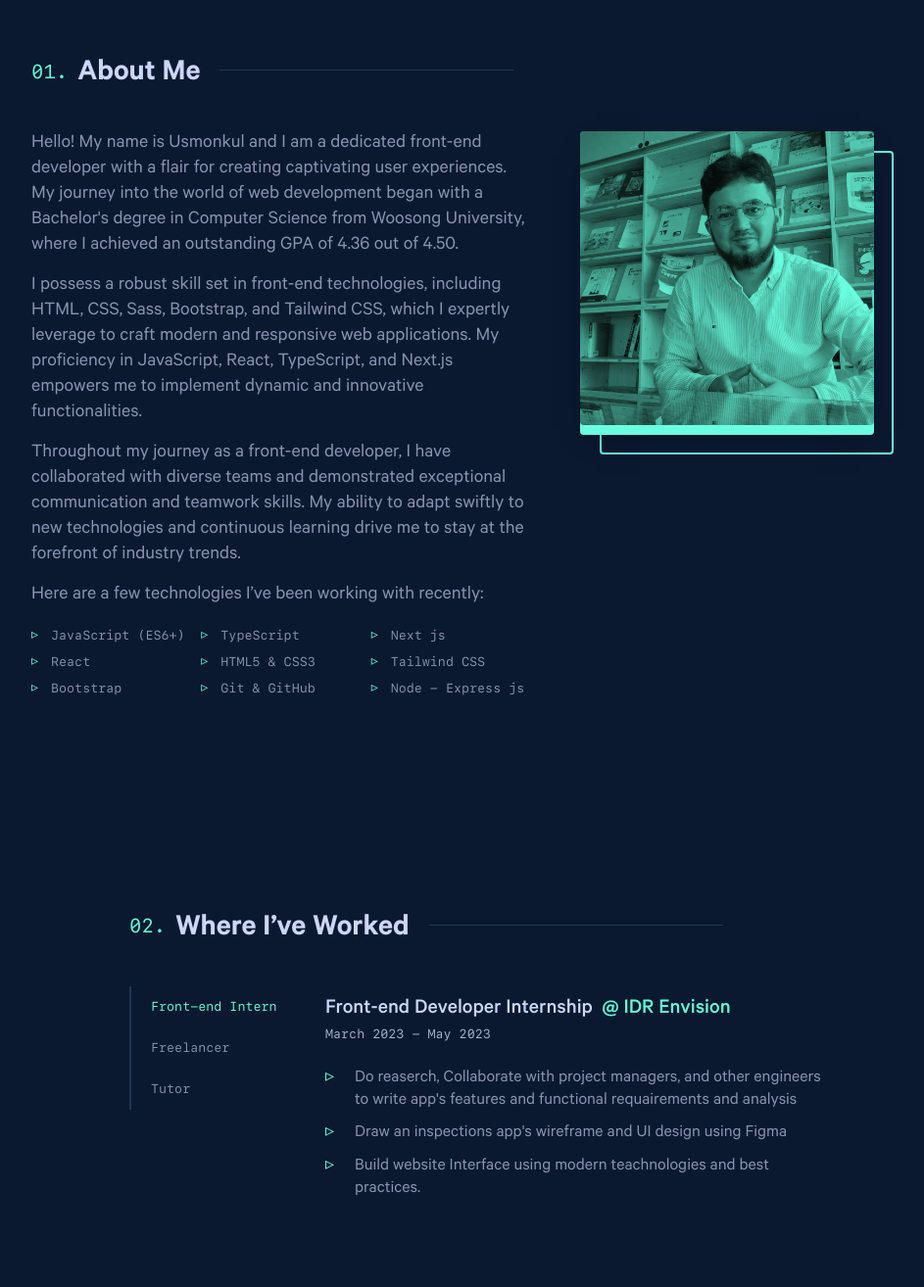
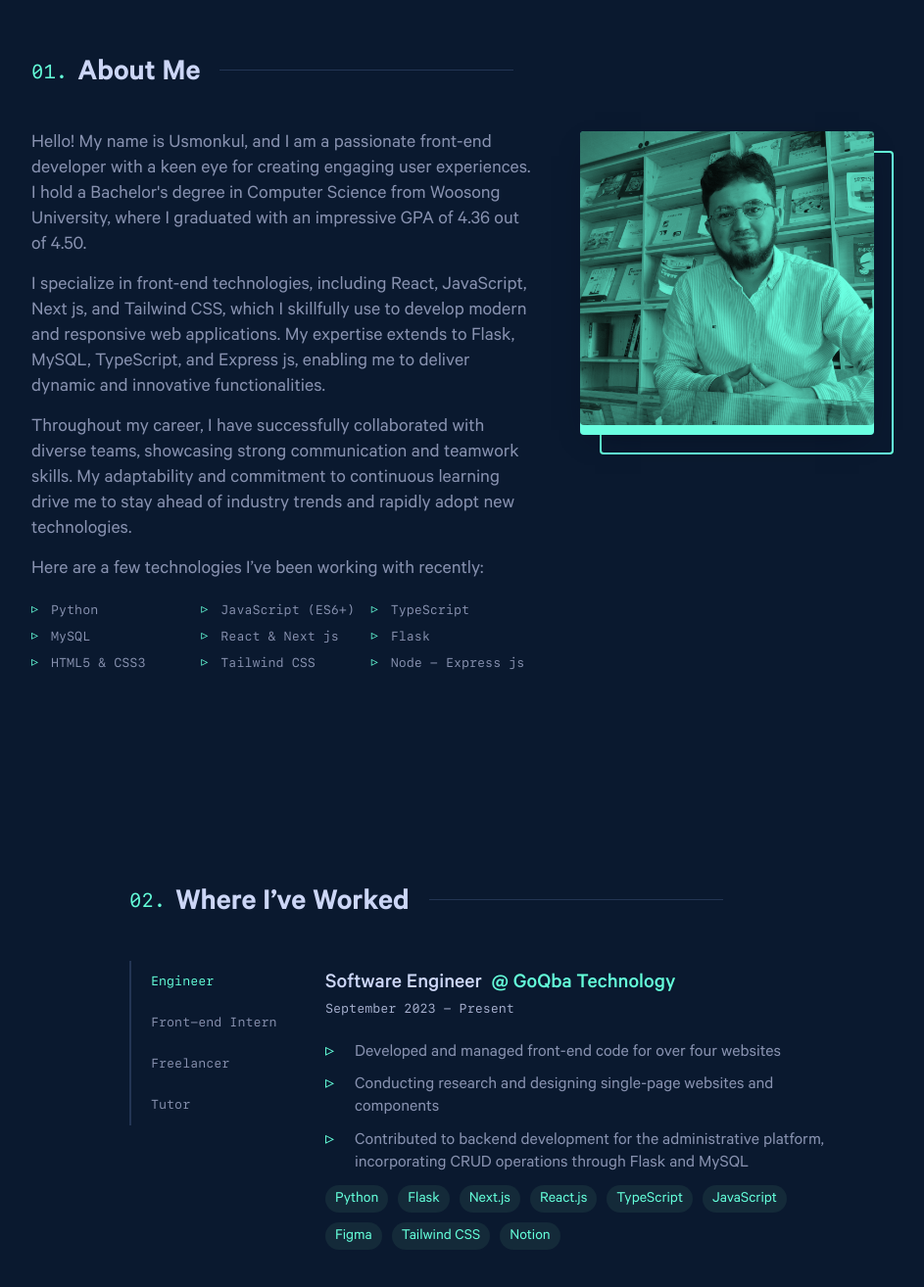
Before and after one commit to usmonkul/react-portfolio, a React (Create React App) app: page / in a window 1280 px wide. Shown: the part 951-2265 px from the top of the page at 98% size, without its empty margins (158-1101 px from the left). Built offline with nearby package versions, Linux system fonts and the light colour scheme.

Commit message:
update experience

```diff
--- a/package.json
+++ b/package.json
@@ -8,10 +8,11 @@
     "@testing-library/user-event": "^13.5.0",
     "react": "^18.2.0",
     "react-dom": "^18.2.0",
-    "react-scripts": "5.0.1",
+    "react-scripts": "^5.0.1",
     "sass": "^1.54.5",
     "styled-components": "^5.3.5",
-    "web-vitals": "^2.1.4"
+    "web-vitals": "^2.1.4",
+    "webpack": "^5.91.0"
   },
   "scripts": {
     "start": "react-scripts start",
--- a/src/components/about/about.component.jsx
+++ b/src/components/about/about.component.jsx
@@ -4,14 +4,14 @@ import myImage from "../../assets/portret.jpg";
 
 const About = () => {
   const skills = [
+    "Python",
     "JavaScript (ES6+)",
     "TypeScript",
-    "Next js",
-    "React",
+    "MySQL",
+    "React & Next js",
+    "Flask",
     "HTML5 & CSS3",
     "Tailwind CSS",
-    "Bootstrap",
-    "Git & GitHub",
     "Node - Express js",
   ];
   return (
@@ -21,25 +21,21 @@ const About = () => {
         <StyledText>
           <div>
             <p>
-              Hello! My name is Usmonkul and I am a dedicated front-end
-              developer with a flair for creating captivating user experiences.
-              My journey into the world of web development began with a
-              Bachelor's degree in Computer Science from Woosong University,
-              where I achieved an outstanding GPA of 4.36 out of 4.50.
+              Hello! My name is Usmonkul, and I am a passionate front-end developer
+              with a keen eye for creating engaging user experiences. I hold a Bachelor's
+              degree in Computer Science from Woosong University, where I graduated with an
+              impressive GPA of 4.36 out of 4.50.
             </p>
             <p>
-              I possess a robust skill set in front-end technologies, including
-              HTML, CSS, Sass, Bootstrap, and Tailwind CSS, which I expertly
-              leverage to craft modern and responsive web applications. My
-              proficiency in JavaScript, React, TypeScript, and Next.js empowers
-              me to implement dynamic and innovative functionalities.
+              I specialize in front-end technologies, including React, JavaScript, Next js, and Tailwind CSS,
+              which I skillfully use to develop modern and responsive web applications.
+              My expertise extends to Flask, MySQL, TypeScript, and Express js, enabling me to deliver dynamic
+              and innovative functionalities.
             </p>
             <p>
-              Throughout my journey as a front-end developer, I have
-              collaborated with diverse teams and demonstrated exceptional
-              communication and teamwork skills. My ability to adapt swiftly to
-              new technologies and continuous learning drive me to stay at the
-              forefront of industry trends.
+              Throughout my career, I have successfully collaborated with diverse teams,
+              showcasing strong communication and teamwork skills. My adaptability and commitment to
+              continuous learning drive me to stay ahead of industry trends and rapidly adopt new technologies.
             </p>
             <p>Here are a few technologies I’ve been working with recently:</p>
           </div>
--- a/src/components/education/jobs.component.jsx
+++ b/src/components/education/jobs.component.jsx
@@ -3,13 +3,16 @@ import styled from "styled-components";
 import { experience } from "../../data/config";
 
 const Jobs = () => {
-  const [activeTab, setActiveTab] = useState("intern");
+  const [activeTab, setActiveTab] = useState("goqba");
   return (
     <StyledJobsSection id="jobs">
       <h2 className="numbered-heading">Where I’ve Worked</h2>
       <div className="inner">
         <StyledTabList>
-          <StyledBottons isActive={true} onClick={() => setActiveTab("intern")}>
+          <StyledBottons isActive={true} onClick={() => setActiveTab("goqba")}>
+            Engineer
+          </StyledBottons>
+          <StyledBottons onClick={() => setActiveTab("intern")}>
             Front-end Intern
           </StyledBottons>
           <StyledBottons onClick={() => setActiveTab("freelance")}>
@@ -19,6 +22,7 @@ const Jobs = () => {
             Tutor
           </StyledBottons>
         </StyledTabList>
+        {activeTab === "goqba" && <JobInfo data={experience.goqba} />}
         {activeTab === "intern" && <JobInfo data={experience.intern} />}
         {activeTab === "freelance" && <JobInfo data={experience.freelance} />}
         {activeTab === "tutor" && <JobInfo data={experience.tutor} />}
@@ -47,6 +51,13 @@ export const JobInfo = ({ data }) => {
               return <li key={index}>{item}</li>;
             })}
           </ul>
+        </div>
+        <div>
+          <ol>
+            {data.stack.map((item, index) => {
+              return <li key={index}>{item}</li>;
+            })}
+          </ol>
         </div>
       </StyledTabPanel>
     </StyledTabPanels>
@@ -146,6 +157,21 @@ const StyledTabPanel = styled.div`
       }
     }
   }
+  ol {
+    padding: 0;
+    margin: 0;
+    list-style: none;
+    font-size: var(--fz-md);
+    display: flex;
+    flex-wrap: wrap;
+    gap: 10px;
+    li {
+      padding: 5px 10px 2px 10px;
+      color: var(--green);
+      background-color: #142a39;
+      border-radius: 20px;
+    }
+  }
   h3 {
     margin-bottom: 2px;
     font-size: var(--fz-xxl);
--- a/src/data/config.js
+++ b/src/data/config.js
@@ -149,33 +149,52 @@ module.exports = {
     },
   ],
   experience: {
+    goqba: {
+      title: "Software Engineer ",
+      company: "GoQba Technology",
+      date: "September 2023 - Present",
+      description: [
+        "Developed and managed front-end code for over four websites",
+        "Conducting research and designing single-page websites and components",
+        "Contributed to backend development for the administrative platform, incorporating CRUD operations through Flask and MySQL",
+      ],
+      stack: [
+        "Python",
+        "Flask",
+        "Next.js",
+        "React.js",
+        "TypeScript",
+        "JavaScript",
+        "Figma",
+        "Tailwind CSS",
+        "Notion",
+      ],
+    },
     intern: {
       title: "Front-end Developer Internship ",
       company: "IDR Envision",
       date: "March 2023 - May 2023",
       description: [
-        "Do reaserch, Collaborate with project managers, and other engineers to write app's features and functional requairements and analysis",
-        "Draw an inspections app's wireframe and UI design using Figma",
-        "Build website Interface using modern teachnologies and best practices. ",
+        "Build a dynamic administration web app",
+        "Gathered functional and non-functional requirements, and created high-level design diagrams",
+        "Draw wireframe and design website UI using Figma",
       ],
       stack: [
-        "Next.js",
         "React.js",
         "TypeScript",
         "JavaScript",
         "Figma",
-        "Formik",
-        "Auth",
+        "Tailwind CSS",
       ],
     },
     freelance: {
       title: "Freelance Web Developer ",
       company: "Freelance",
-      date: "January 2022 - February 2023",
+      date: "January 2021 - February 2023",
       description: [
         "Collaborated with a team of developers or individually to build modern and responsive web applications using best practices.",
         "Build semantically structured web applications.",
-        "Developed, maintained, and shipped production code for client websites primarily using HTML5, CSS3, Sass, JavaScript, and React",
+        "Developed, maintained, and shipped production code for client websites.",
       ],
       stack: [
         "Next.js",
@@ -192,7 +211,7 @@ module.exports = {
       ],
     },
     tutor: {
-      title: "Front-end Developer Internship ",
+      title: "English Language Tutor ",
       company: "Dream Private Education Center",
       date: "July 2018 - August 2019",
       description: [
```
Also changed, not shown: 1 other file (tests, documents, lock files or other folders).
